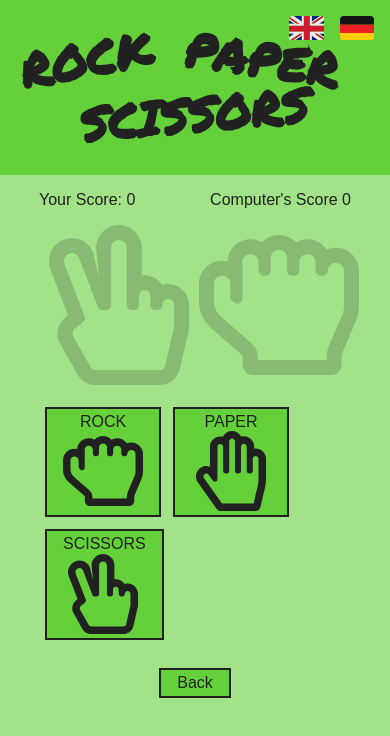
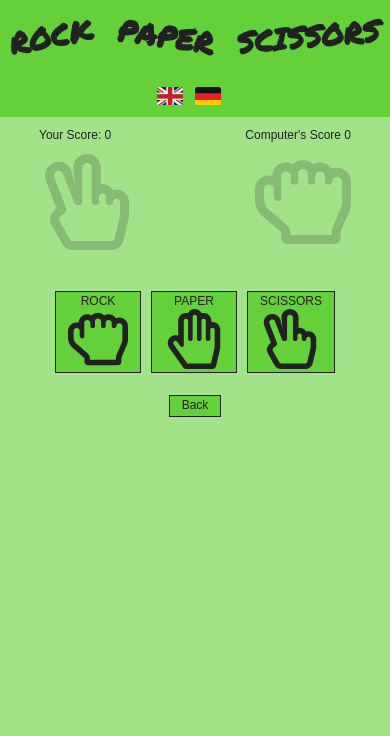
Before and after one commit to Vieraaaas/rock-paper-scissors, a Vue app: page /play in a window 390 px wide. Shown: the top 736 px of the page. Built offline with nearby package versions, Linux system fonts and the light colour scheme; a web font is replaced by a local one.

Commit message:
feat: make app responsive

```diff
--- a/src/App.vue
+++ b/src/App.vue
@@ -44,4 +44,11 @@ const { t } = useI18n()
   top: 0.5rem;
   right: 0.5rem;
 }
+
+@media (max-width: 800px) {
+  .langSwitcher {
+    position: relative;
+    margin-bottom: 1rem;
+  }
+}
 </style>
--- a/src/assets/main.css
+++ b/src/assets/main.css
@@ -22,10 +22,10 @@
   --main-color-rgb: 100, 208, 58;
   --white: rgb(255, 255, 255);
   --black: rgb(33, 33, 33);
+  font-size: 16px;
 }
 
 body {
-  font-size: 16px;
   color: var(--black);
   background-color: rgba(var(--main-color-rgb), 0.6);
 }
@@ -34,6 +34,10 @@ body {
   display: flex;
   flex-direction: column;
   align-items: center;
+}
+
+#app > * {
+  min-width: 180px;
 }
 
 a,
@@ -62,3 +66,12 @@ button:active {
   scale: 90%;
   outline: 0.25rem solid var(--black);
 }
+
+@media (max-width: 480px) {
+  :root {
+    font-size: 12px;
+  }
+  h1 {
+    font-size: 2.5rem;
+  }
+}
--- a/src/lang/ger.json
+++ b/src/lang/ger.json
@@ -19,8 +19,8 @@
   "show-percentages": "Zeige Prozente",
   "show-integers": "Zeige ganze Zahlen",
   "reset-all-stats": "Alles zurücksetzen",
-  "your-score": "Deine Punkte",
-  "computers-score": "Punkte des Computers",
+  "your-score": "Du",
+  "computers-score": "Computer",
   "again": "Nochmal",
   "enough": "Das reicht erstmal",
   "result-draw": "Unentschieden! Beide Spieler wählten",
--- a/src/views/PlayView.vue
+++ b/src/views/PlayView.vue
@@ -271,6 +271,10 @@ main {
   animation: 1s ease-in forwards rotate-computer;
 }
 
+.output {
+  text-align: center;
+}
+
 .input,
 .output,
 nav {
@@ -318,4 +322,31 @@ nav {
     rotate: -75deg;
   }
 }
+
+@media (max-width: 480px) {
+  #imgChoiceUser,
+  #imgChoiceComputer {
+    max-height: 8rem;
+  }
+}
+
+@media (max-width: 360px) {
+  .input {
+    display: flex;
+    flex-direction: column;
+  }
+  #imgChoiceUser,
+  #imgChoiceComputer {
+    max-height: 6rem;
+  }
+  #arena {
+    height: 5rem;
+  }
+}
+
+@media (max-width: 280px) {
+  .scores {
+    text-align: center;
+  }
+}
 </style>
```
Also changed, not shown: 1 other file (tests, documents, lock files or other folders).
